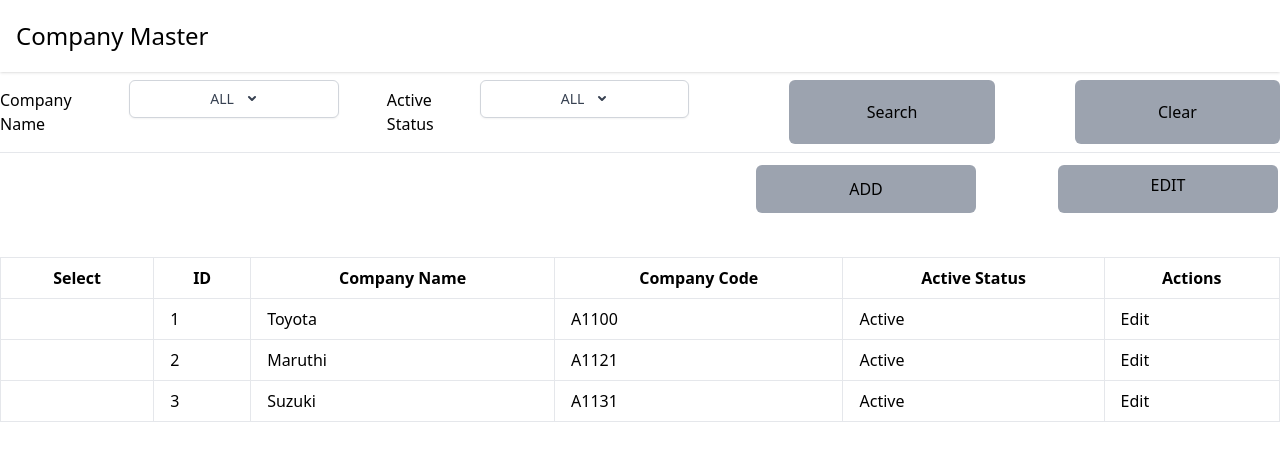
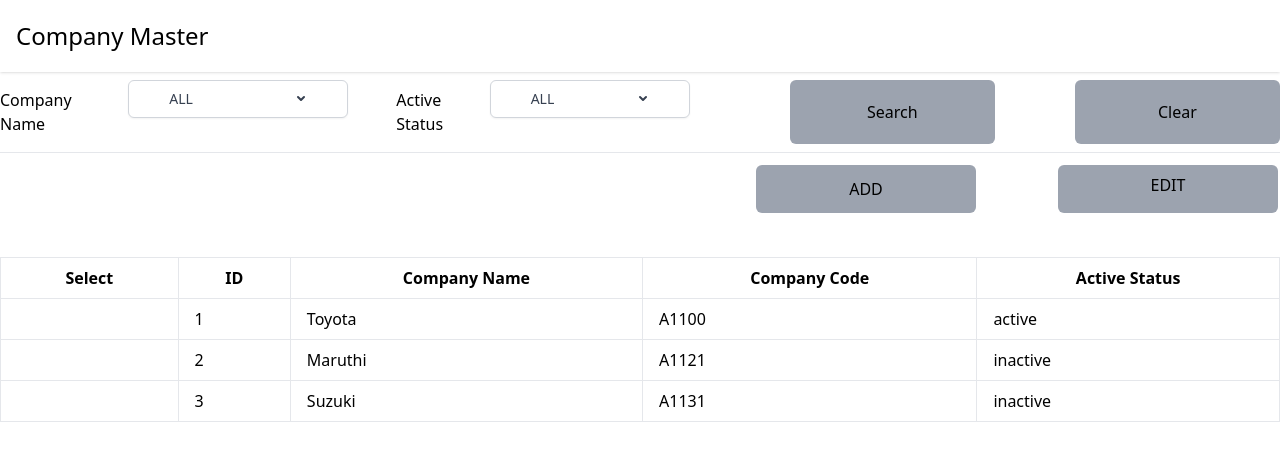
Before and after one commit to Sagarrafi26/Palms, a React (Create React App) app: page / in a window 1280 px wide. Shown: the top 460 px of the page. Built offline with nearby package versions, Linux system fonts and the light colour scheme.

Commit message:
Add files via upload

```diff
--- a/src/Components/Dropdown.js
+++ b/src/Components/Dropdown.js
@@ -8,17 +8,19 @@
   };
 
   return (
-<div className="relative inline-block text-left">
+<div className="relative inline-block ">
+
 <button
 
         type="button"
         onClick={toggleDropdown}
-        className="inline-flex    justify-around w-full rounded-md border border-gray-300 shadow-sm px-20 py-2 bg-white text-sm font-medium text-gray-700 hover:bg-gray-50 focus:outline-none focus:ring-2 focus:ring-indigo-500 focus:ring-offset-2 focus:ring-offset-gray-100"
+        className="flex w-[220px] justify-between rounded-md border border-gray-300 shadow-sm px-10 py-2   bg-white text-sm font-medium text-gray-700 hover:bg-gray-50 focus:outline-none focus:ring-2 focus:ring-indigo-500 focus:ring-offset-2 focus:ring-offset-gray-100"
         aria-expanded={isOpen}
         aria-haspopup="true"
 >
-        ALL
-        {/* Heroicon name: solid/chevron-down */}
+
+    <div className='justify-between '>ALL</div>
+
 <svg
           className={`-mr-1 ml-2 h-5 w-5 ${isOpen ? 'rotate-180' : ''}`}
           xmlns="http://www.w3.org/2000/svg"
@@ -34,10 +36,11 @@
 </svg>
 </button>
 
+
       {isOpen && (
 <div className="absolute right-0 mt-2 w-56 rounded-md shadow-lg bg-white ring-1 ring-black ring-opacity-5 focus:outline-none" role="menu" aria-orientation="vertical" aria-labelledby="options-menu" tabIndex="-1">
 <div className="py-1" role="none">
-            {/* Links for dropdown menu */}
+
 <a href="#" className=" block px-4 py-2 text-sm text-gray-700" role="menuitem" tabIndex="-1">Company A</a>
 <a href="#" className="block px-4 py-2 text-sm text-gray-700" role="menuitem" tabIndex="-1">Company B</a>
 <a href="#" className="block px-4 py-2 text-sm text-gray-700" role="menuitem" tabIndex="-1">Company C</a>
--- a/src/Components/Dropdown2.js
+++ b/src/Components/Dropdown2.js
@@ -8,16 +8,17 @@
   };
 
   return (
-<div className="relative inline-block text-left">
+<div className="relative inline-block ">
 <button
         type="button"
         onClick={toggleDropdown}
-        className="inline-flex justify-center w-full rounded-md border border-gray-300 shadow-sm px-20 py-2 bg-white text-sm font-medium text-gray-700 hover:bg-gray-50 focus:outline-none focus:ring-2 focus:ring-indigo-500 focus:ring-offset-2 focus:ring-offset-gray-100"
+        className="inline-flex justify-between w-[200px] rounded-md border border-gray-300 shadow-sm px-10 py-2 bg-white text-sm font-medium text-gray-700 hover:bg-gray-50 focus:outline-none focus:ring-2 focus:ring-indigo-500 focus:ring-offset-2 focus:ring-offset-gray-100"
         aria-expanded={isOpen}
         aria-haspopup="true"
 >
-        ALL
-        {/* Heroicon name: solid/chevron-down */}
+<div className='justify-evenly '>ALL</div>
+
+
 <svg
           className={`-mr-1 ml-2 h-5 w-5 ${isOpen ? 'rotate-180' : ''}`}
           xmlns="http://www.w3.org/2000/svg"
--- a/src/Components/Table.js
+++ b/src/Components/Table.js
@@ -1,8 +1,16 @@
 import React, { useState, useEffect, useRef } from 'react';
+import data from '../db.json';
 
-const Table = ({ data }) => {
+
+
+const Table = ({ data  }) => {
   const [selectedRow, setSelectedRow] = useState(null);
   const tableRef = useRef(null);
+
+
+
+
+
 
   useEffect(() => {
     const handleClickOutside = (event) => {
@@ -32,11 +40,12 @@
             <th className="border px-4 py-2">Company Name</th>
             <th className="border px-4 py-2">Company Code</th>
             <th className="border px-4 py-2">Active Status</th>
-            <th className="border px-4 py-2">Actions</th>
+
+
           </tr>
         </thead>
         <tbody>
-          {data.map((row, index) => (
+          {data && data.map((row, index) => (
             <tr key={index} className={selectedRow === row ? 'bg-blue-200' : ''} onClick={() => handleRowClick(row)}>
               <td className="border px-4 py-2">
 
@@ -44,10 +53,16 @@
               <td className="border px-4 py-2">{row.id}</td>
               <td className="border px-4 py-2">{row.companyName}</td>
               <td className="border px-4 py-2">{row.companyCode}</td>
-              <td className="border px-4 py-2">{row.active ? 'Active' : 'Inactive'}</td>
-              <td className="border px-4 py-2">
-                <button>Edit</button>
-              </td>
+              <td className="border px-4 py-2">{row.active}</td>
+              {/* {Object.values(row).map((value, i) => (
+                <td key={i} className="border px-4 py-2">{value}</td>
+              ))}
+              */}
+
+
+
+
+
             </tr>
           ))}
         </tbody>
```
